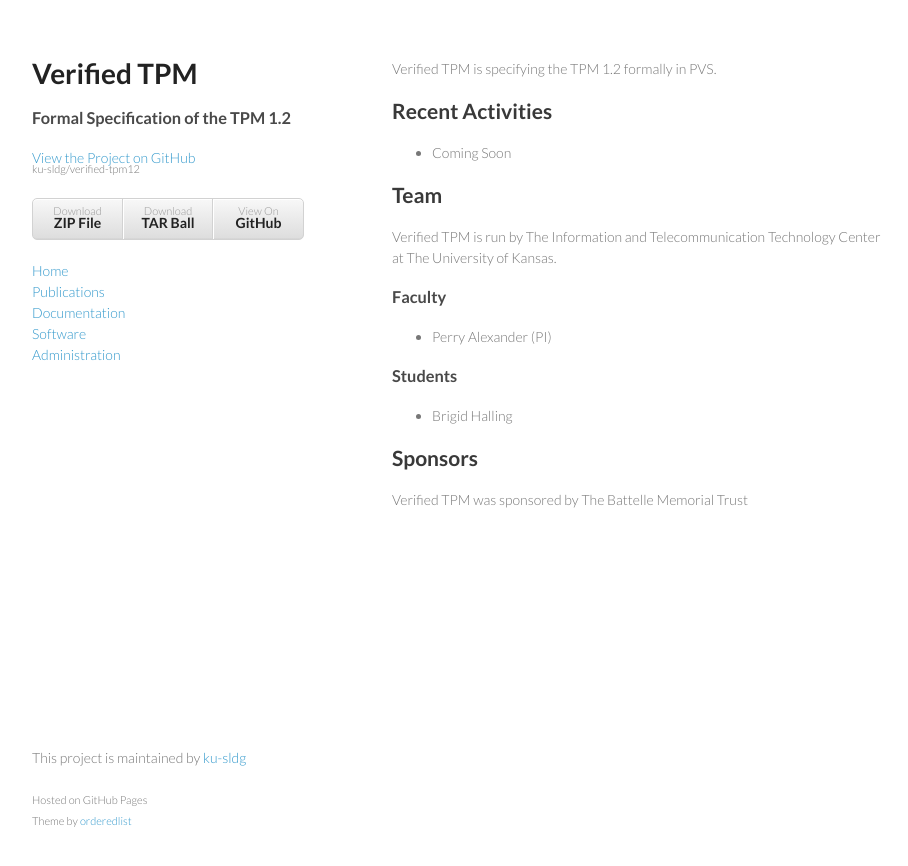
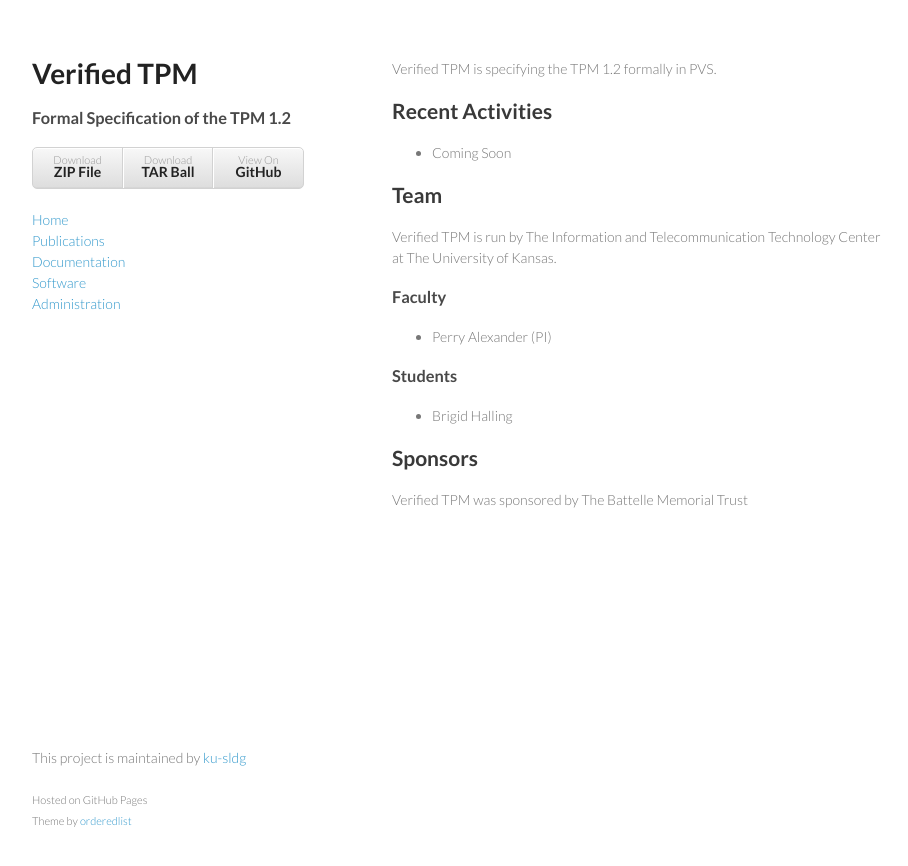
Before and after one commit to ku-sldg/verified-tpm12, a Jekyll site: the page built from index.md, in a window 1280 px wide. Shown: the top 866 px of the page, without its empty margins (178-1086 px from the left). Built offline with Jekyll 4.4.1, drawn with Linux system fonts in a browser that asks for light colours.

Commit message:
formatting

```diff
--- a/_layouts/frontpage.html
+++ b/_layouts/frontpage.html
@@ -17,9 +17,6 @@
       <header>
         <h1>{{ site.maintitle }}</h1>
         <h3>{{ site.subtitle }}</h3>
-
-        <p class="view"><a href="https://github.com/{{ site.account }}/{{ site.repo }}">View the Project on GitHub <small>{{ site.account }}/{{ site.repo }}</small></a></p>
-
 
         <ul>
           <li><a href="https://github.com/{{ site.account }}/{{ site.repo }}/zipball/master">Download <strong>ZIP File</strong></a></li>
```
